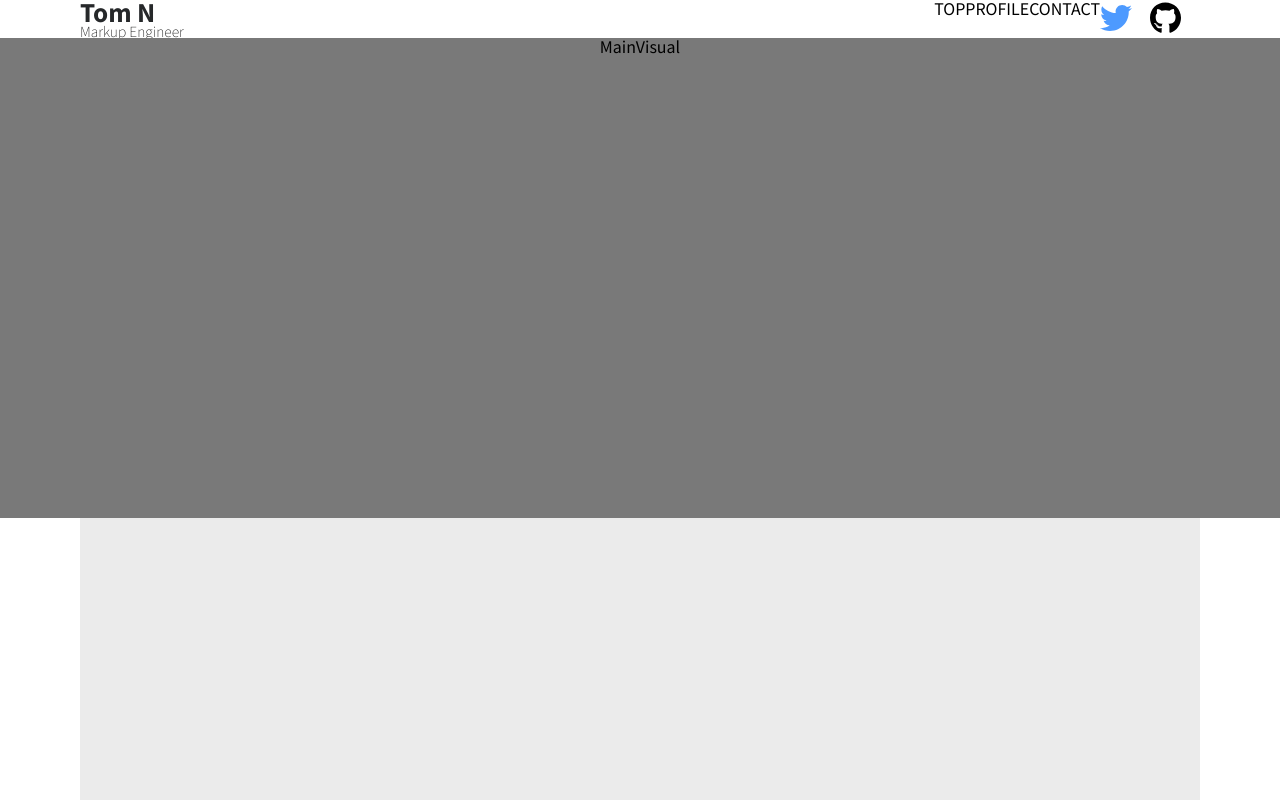
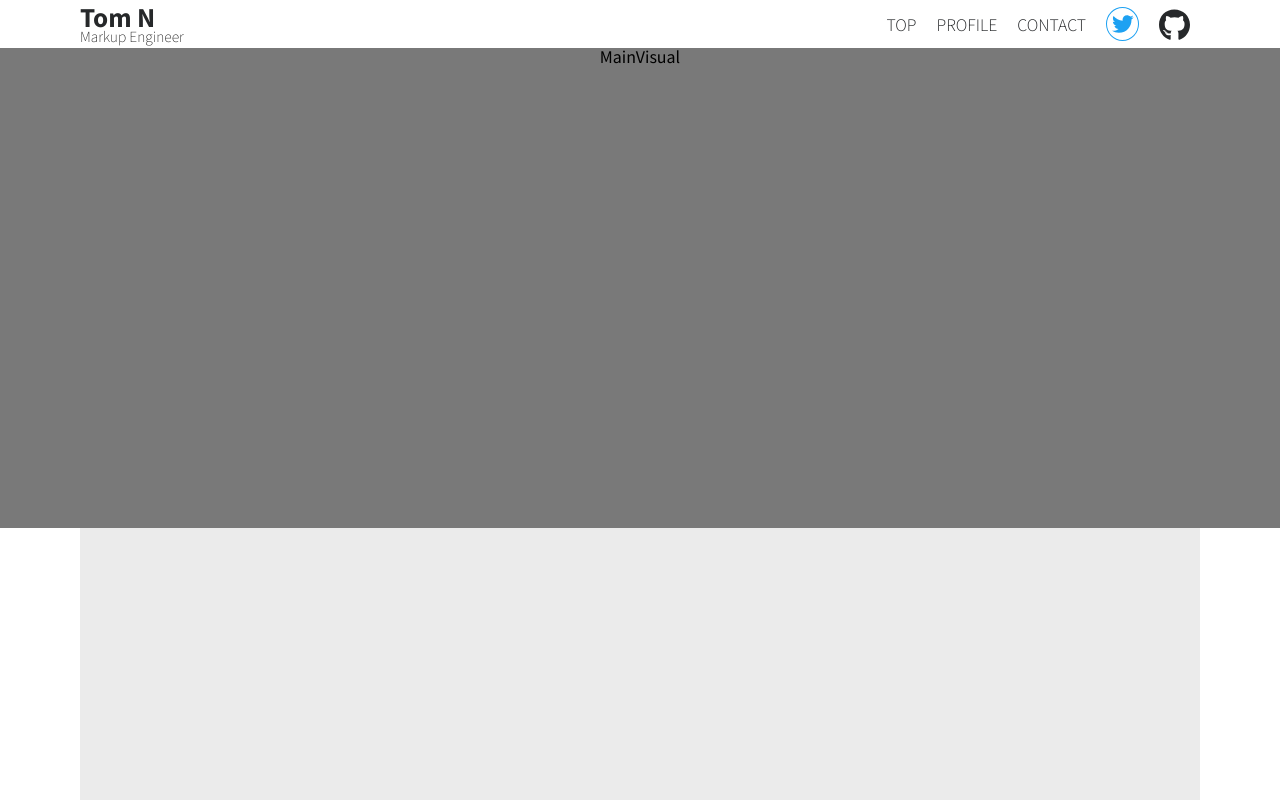
Before and after one commit to tomya-n/portfolio2023, a React (Create React App) app: page / in a window 1280 px wide. Shown: the top 800 px of the page. Built offline with nearby package versions, Linux system fonts and the light colour scheme.

Commit message:
header css 反映

```diff
--- a/src/component/header/Header.tsx
+++ b/src/component/header/Header.tsx
@@ -9,6 +9,7 @@ function Header() {
     justify-content: space-between;
     width: var(--min-width-pc);
     margin: 0 auto;
+    padding: 5px 0;
     .right {
       display: flex;
       justify-content: flex-end;
@@ -17,12 +18,44 @@ function Header() {
 
   const Links = styled.ul`
     display: flex;
+    align-items: center;
     a {
       display: block;
+      color: var(--color-gray-900);
+      font-weight: 300;
+      padding: 10px;
+      opacity: 1;
+      transition: all 0.2s ease 0s;
+      &:hover {
+        opacity: 0.7;
+        background: #dadada;
+      }
+    }
+    li {
+      /* margin: 0 10px; */
     }
     .icon {
       font-size: 2em;
-      width: 50px;
+      padding: 0 10px;
+      a {
+        padding: 0;
+        &:hover {
+          opacity: 0.7;
+          background: none;
+        }
+      }
+      &-twi {
+        a {
+          width: 31px;
+          border-radius: 50%;
+          border: 1px solid #1da1f2;
+          svg {
+            width: 70%;
+            margin: 0 auto;
+            display: block;
+          }
+        }
+      }
     }
   `;
 
@@ -64,7 +97,7 @@ function Header() {
             <Links>
               <li className="icon icon-twi">
                 <a href="https://twitter.com/home">
-                  <FontAwesomeIcon icon={faTwitter} style={{ color: '#4d9aff' }} />
+                  <FontAwesomeIcon icon={faTwitter} style={{ color: '#1da1f2' }} />
                 </a>
               </li>
               <li className="icon icon-github">
```
